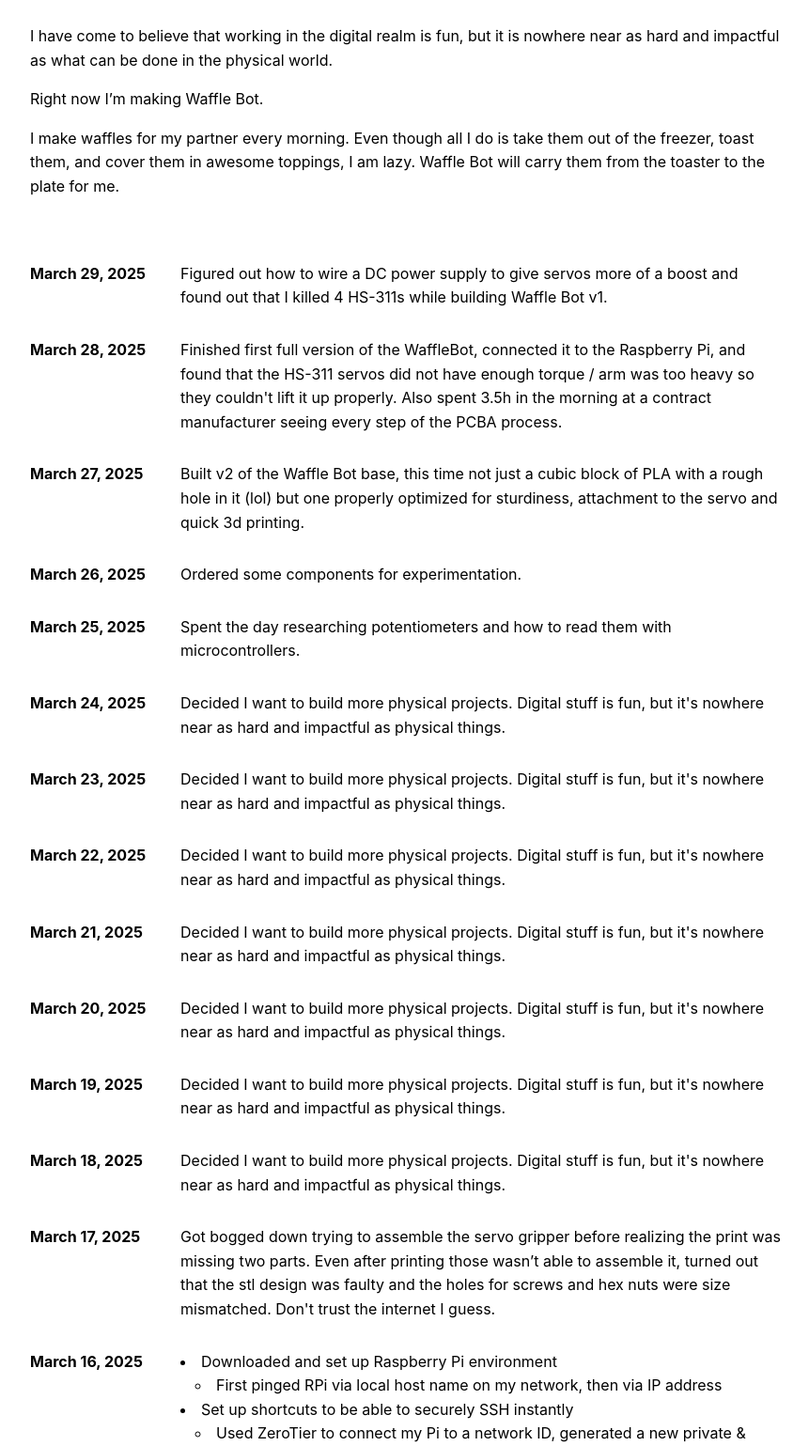
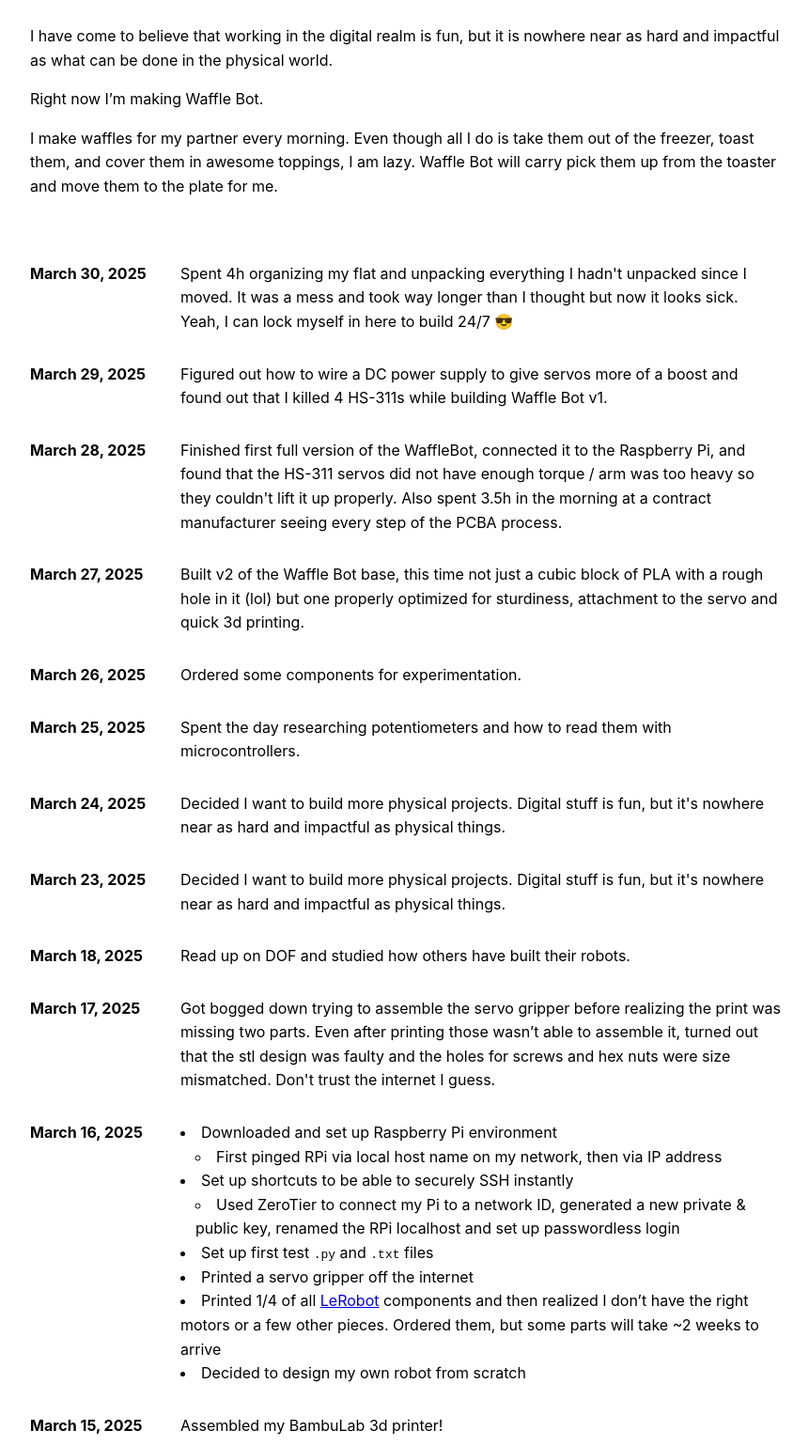
Before and after one commit to gracegerwe/projectlog, a plain HTML site: page index.html in a window 1280 px wide. Shown: the part 100-1639 px from the top of the page at 94% size, without its empty margins (208-1069 px from the left). Drawn offline with Linux system fonts and the light colour scheme.

Commit message:
added march 30 index.html

```diff
--- a/index.html
+++ b/index.html
@@ -40,6 +40,13 @@
       font-family: inherit;
       font-size: 1em;
     }
+    .wrap-image {
+      float: right;
+      margin-left: 20px;
+      margin-bottom: 10px;
+      width: 200px; /* adjust as needed */
+      border-radius: 10px; /* optional: gives the image rounded corners */
+    }
   </style>
 </head>
 <body>
@@ -48,10 +55,17 @@
   <div class="text">
       <p>I have come to believe that working in the digital realm is fun, but it is nowhere near as hard and impactful as what can be done in the physical world.</p>
       <p>Right now I’m making Waffle Bot.</p>
-      <p>I make waffles for my partner every morning. Even though all I do is take them out of the freezer, toast them, and cover them in awesome toppings, I am lazy. Waffle Bot will carry them from the toaster to the plate for me.</p>
+      <p>I make waffles for my partner every morning. Even though all I do is take them out of the freezer, toast them, and cover them in awesome toppings, I am lazy. Waffle Bot will carry pick them up from the toaster and move them to the plate for me.</p>
   </div>
   <br>
   <br>
+
+  <div class="entry">
+    <div class="date">March 30, 2025</div>
+    <div class="text">
+      Spent 4h organizing my flat and unpacking everything I hadn't unpacked since I moved. It was a mess and took way longer than I thought but now it looks sick. Yeah, I can lock myself in here to build 24/7 😎
+    </div>
+  </div>
 
   <div class="entry">
     <div class="date">March 29, 2025</div>
@@ -103,37 +117,9 @@
   </div>
 
   <div class="entry">
-    <div class="date">March 22, 2025</div>
-    <div class="text">
-      Decided I want to build more physical projects. Digital stuff is fun, but it's nowhere near as hard and impactful as physical things.
-    </div>
-  </div>
-
-  <div class="entry">
-    <div class="date">March 21, 2025</div>
-    <div class="text">
-      Decided I want to build more physical projects. Digital stuff is fun, but it's nowhere near as hard and impactful as physical things.
-    </div>
-  </div>
-
-  <div class="entry">
-    <div class="date">March 20, 2025</div>
-    <div class="text">
-      Decided I want to build more physical projects. Digital stuff is fun, but it's nowhere near as hard and impactful as physical things.
-    </div>
-  </div>
-
-  <div class="entry">
-    <div class="date">March 19, 2025</div>
-    <div class="text">
-      Decided I want to build more physical projects. Digital stuff is fun, but it's nowhere near as hard and impactful as physical things.
-    </div>
-  </div>
-
-  <div class="entry">
     <div class="date">March 18, 2025</div>
     <div class="text">
-      Decided I want to build more physical projects. Digital stuff is fun, but it's nowhere near as hard and impactful as physical things.
+      Read up on DOF and studied how others have built their robots.
     </div>
   </div>
 
```
